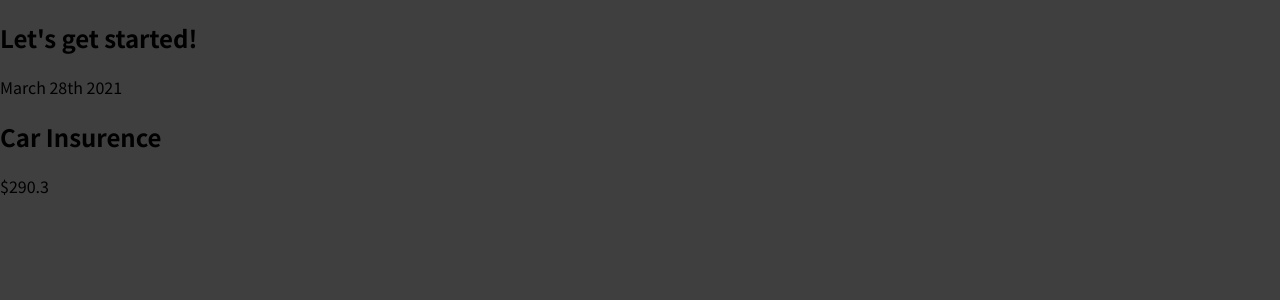
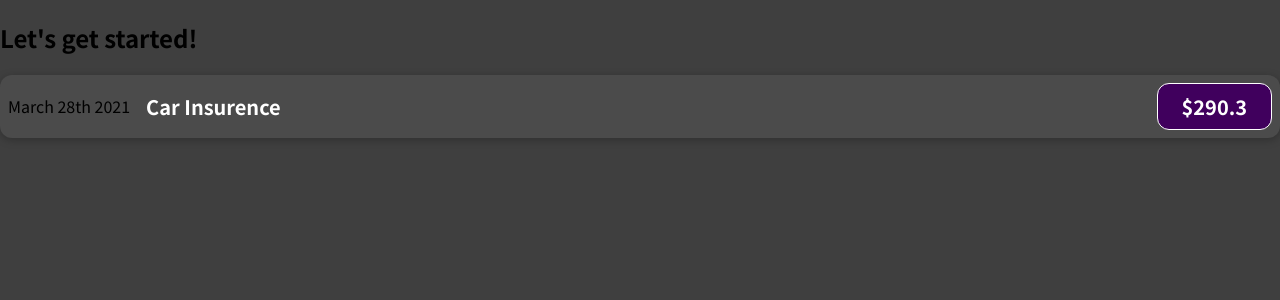
Before and after one commit to milanzivanov/React-The-Complete-Guide-max, a JavaScript app in the folder 03-react-basic-working-with-components/: page / in a window 1280 px wide. Shown: the top 300 px of the page. Built offline with nearby package versions, Linux system fonts and the light colour scheme.

Commit message:
35 Adding basic css style

```diff
--- /dev/null
+++ b/03-react-basic-working-with-components/src/components/ExpenseItem.css
@@ -0,0 +1,56 @@
+.expense-item {
+  display: flex;
+  justify-content: space-between;
+  align-items: center;
+  box-shadow: 0 2px 8px rgba(0, 0, 0, 0.25);
+  padding: 0.5rem;
+  margin: 1rem 0;
+  border-radius: 12px;
+  background-color: #4b4b4b;
+}
+
+.expense-item__description {
+  display: flex;
+  flex-direction: column;
+  gap: 1rem;
+  align-items: flex-end;
+  flex-flow: column-reverse;
+  justify-content: flex-start;
+  flex: 1;
+}
+
+.expense-item h2 {
+  color: #3a3a3a;
+  font-size: 1rem;
+  flex: 1;
+  margin: 0 1rem;
+  color: white;
+}
+
+.expense-item__price {
+  font-size: 1rem;
+  font-weight: bold;
+  color: white;
+  background-color: #40005d;
+  border: 1px solid white;
+  padding: 0.5rem;
+  border-radius: 12px;
+}
+
+@media (min-width: 580px) {
+  .expense-item__description {
+    flex-direction: row;
+    align-items: center;
+    justify-content: flex-start;
+    flex: 1;
+  }
+
+  .expense-item__description h2 {
+    font-size: 1.25rem;
+  }
+
+  .expense-item__price {
+    font-size: 1.25rem;
+    padding: 0.5rem 1.5rem;
+  }
+}
--- a/03-react-basic-working-with-components/src/components/ExspenseItem.js
+++ b/03-react-basic-working-with-components/src/components/ExspenseItem.js
@@ -1,10 +1,12 @@
+import './ExpenseItem.css';
+
 const ExpenseItem = () => {
     return (
-        <div>
+        <div className="expense-item">
             <div>March 28th 2021</div>
-            <div>
+            <div className="expense-item__description">
                 <h2>Car Insurence</h2>
-                <div>$290.3</div>
+                <div className="expense-item__price">$290.3</div>
             </div>
         </div>
     );
```
Also changed, not shown: 1 other file (tests, documents, lock files or other folders).
